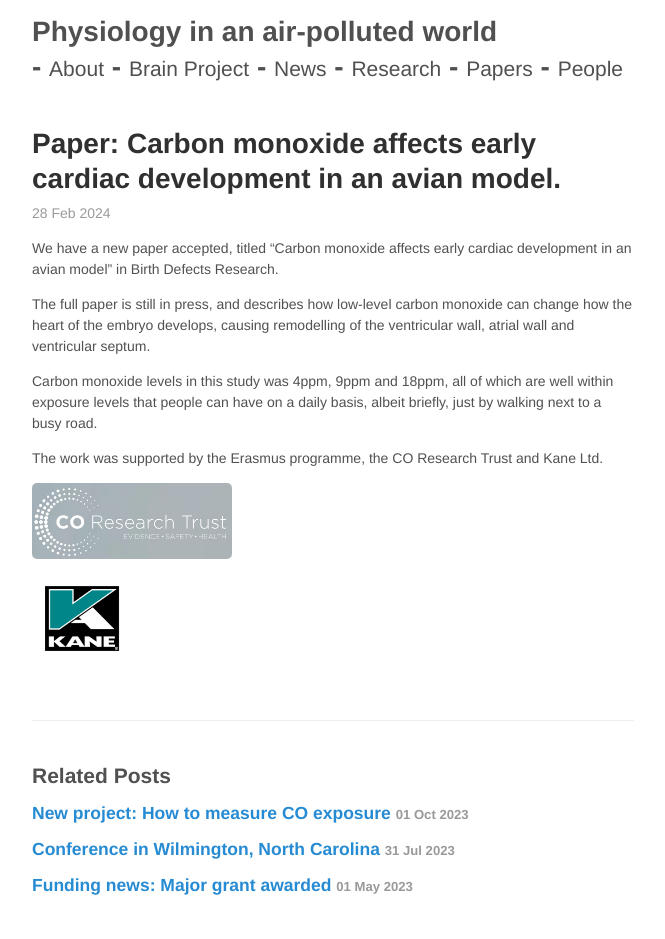
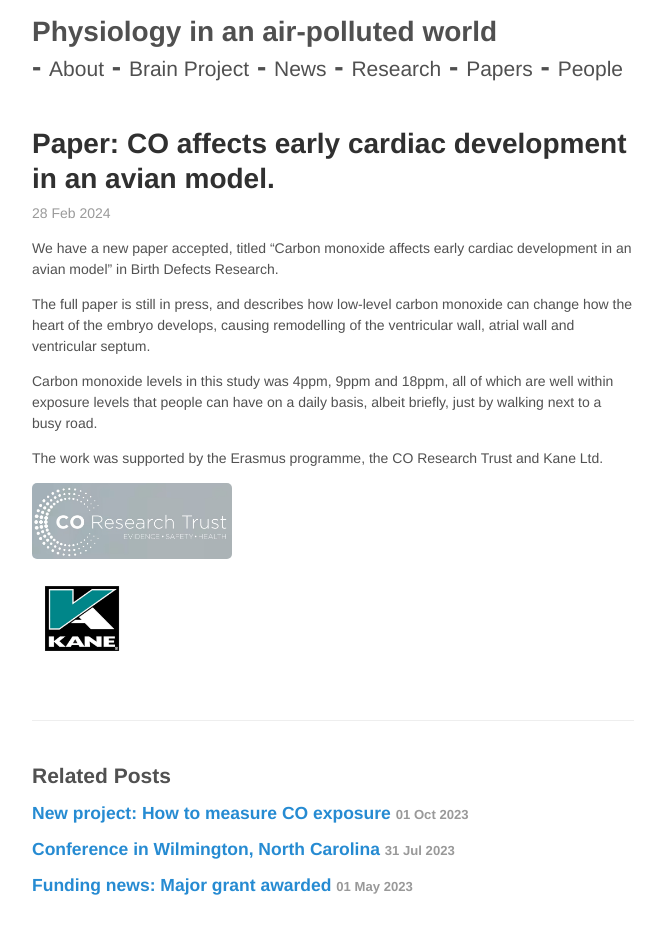
Before and after one commit to mariherigstad/mariherigstad.github.io, a Jekyll site: the page built from _posts/2024-02-28-new-paper-accepted.md, in a window 1280 px wide. Shown: the whole page, without its empty margins (307-972 px from the left). Built offline with Jekyll 4.4.1, drawn with Linux system fonts in a browser that asks for light colours.

Commit message:
Update 2024-02-28-new-paper-accepted.md

```diff
--- a/_posts/2024-02-28-new-paper-accepted.md
+++ b/_posts/2024-02-28-new-paper-accepted.md
@@ -1,6 +1,6 @@
 ---
 layout: post
-title: "Paper: Carbon monoxide affects early cardiac development in an avian model."
+title: "Paper: CO affects early cardiac development in an avian model."
 date: 2024-02-28
 ---
 
```
